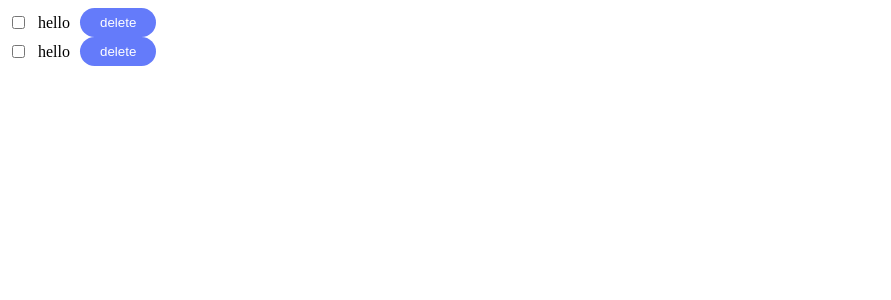
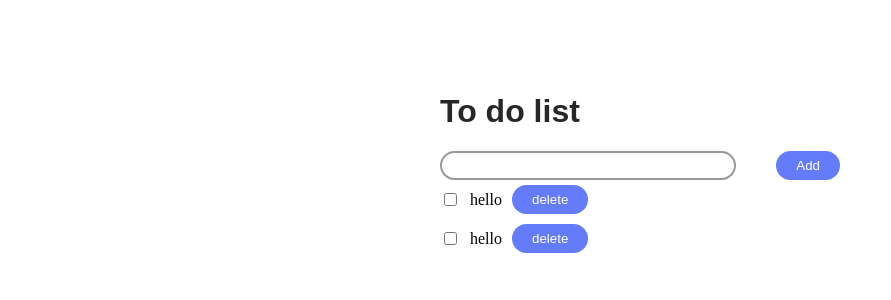
Before and after one commit to WhyItsSoHardToMakeAUserName/ToDoList-Vue, a Vue app: page / in a window 1280 px wide. Shown: the top 300 px of the page, without its empty margins (0-891 px from the left). Built offline with nearby package versions, Linux system fonts and the light colour scheme.

Commit message:
Implemented Add and Delete Buttons , ( UI update)

```diff
--- a/src/App.vue
+++ b/src/App.vue
@@ -1,5 +1,5 @@
 <template lang="">
-  <div>
+  <div class="BASE">
     <ToDoList></ToDoList>
   </div>
 </template>
@@ -11,6 +11,16 @@ export default {
   }
 }
 </script>
-<style lang="">
-
+<style>
+  .BASE{
+    display: flex;
+    justify-content: center;
+    align-items: center;
+    padding-top: 5%;
+  }
+  input{
+        border-radius: 20px;
+        border:  2px solid rgb(153, 153, 153);
+        padding-left: 10px;
+    }
 </style>
--- a/src/components/ToDoList/ToDoList.vue
+++ b/src/components/ToDoList/ToDoList.vue
@@ -1,7 +1,13 @@
 <template>
-    <div>
+    <div class="container">
+        <h1>To do list</h1>
+        <div style="display: flex; justify-content: space-between">
+            <input v-model="NewTask" type="text">
+            <VButton @click="addNewTask">Add</VButton>
+
+        </div>
         <div v-for="Task in Tasks" :key=Task.id>
-            <ToDoTask>{{ Task.text }}</ToDoTask>
+            <ToDoTask @deleteTask="deleteTask(Task.id)">{{ Task.text }}</ToDoTask>
         </div>
     </div>
 </template>
@@ -22,11 +28,39 @@ export default {
                     id:2,
                     text:'hello'
                 }
-            ]
+            ],
+            NewTask:''
+        }
+    },
+    methods:{
+        addNewTask(){
+            if(this.NewTask!=''){
+                this.Tasks.push({
+                    id:Date.now(),
+                    text:this.NewTask
+                })
+                this.NewTask = ''
+            }
+        },
+        deleteTask(id){
+            this.Tasks = this.Tasks.filter(task => task.id !== id)
         }
     }
 }
 </script>
 <style scoped>
+    h1{
+        font-family: Arial, Helvetica, sans-serif;
+        color: rgb(39, 39, 39)
+    }
+    .container{
+        display: flex;
+        max-width: 400px;
+        min-width: 400px;
+        flex-direction: column;
 
+    }
+    input{
+        width: 70%;
+    }
 </style>
--- a/src/components/ToDoList/ToDoTask.vue
+++ b/src/components/ToDoList/ToDoTask.vue
@@ -1,22 +1,19 @@
 <template>
-    <div style="display: flex;align-items: center; gap: 10px;">
+    <div style="display: flex;align-items: center; gap: 10px;padding: 5px 0;">
         <input type="checkbox"  @click="toggleTagOnCheckbox">
 
         <component :is="CurrentTag" ref="text"id="text" @click="setEditingState" @focusout="removeEditingState"><slot></slot></component>
 
-        <VButton>delete</VButton>
+        <VButton @click="$emit('deleteTask')">delete</VButton>
     </div>
 </template>
 <script>
 export default {
-    props:{
-
-    },
+    emits:['deleteTask'],
     data(){
         return{
             CurrentTag:'p',
             PreviousTag:'',
-            IsEditing:false
         }
     },
     methods:{
@@ -25,7 +22,6 @@ export default {
         },
         toggleTagOnCheckbox(){
             this.CurrentTag = this.CurrentTag === 'p' ? 'del' : 'p'
-            console.log(this.PreviousTag + '1')
         },
         setEditingState(){
             if(this.CurrentTag != 'input'){
```
